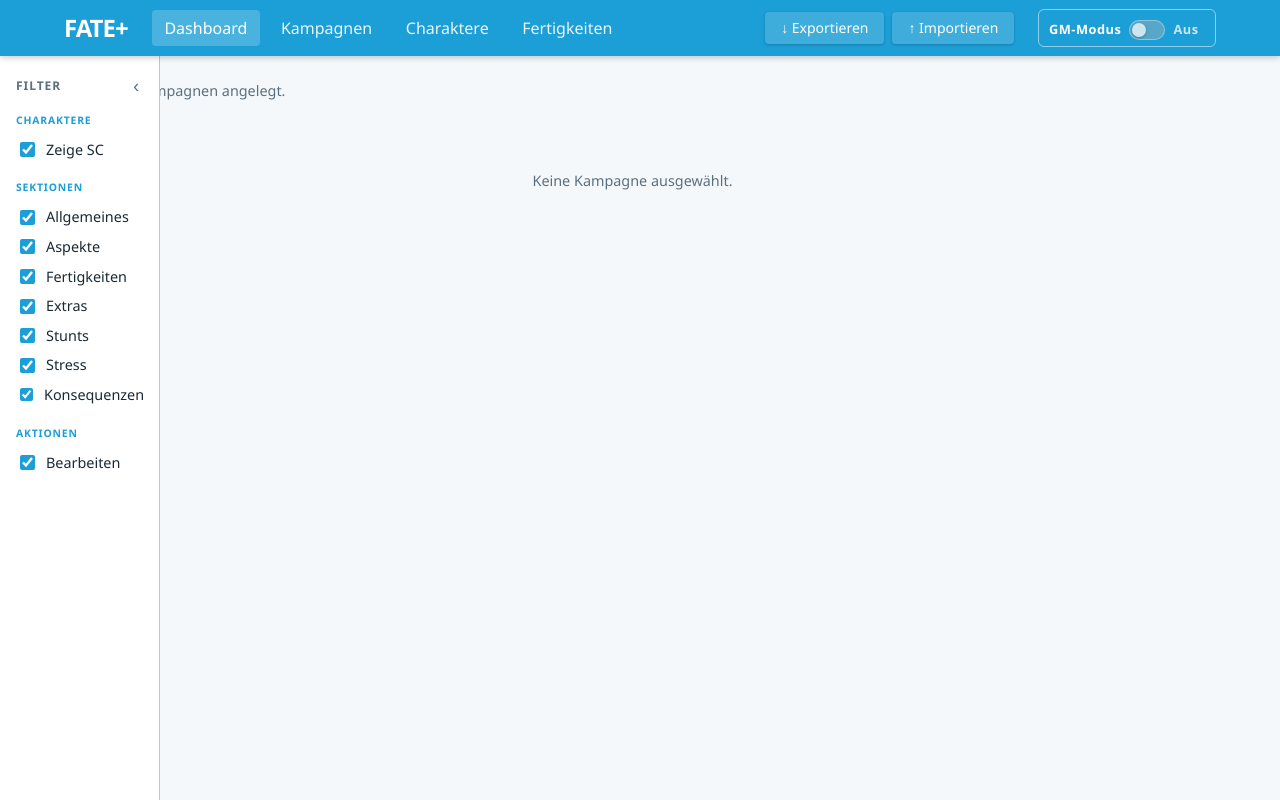
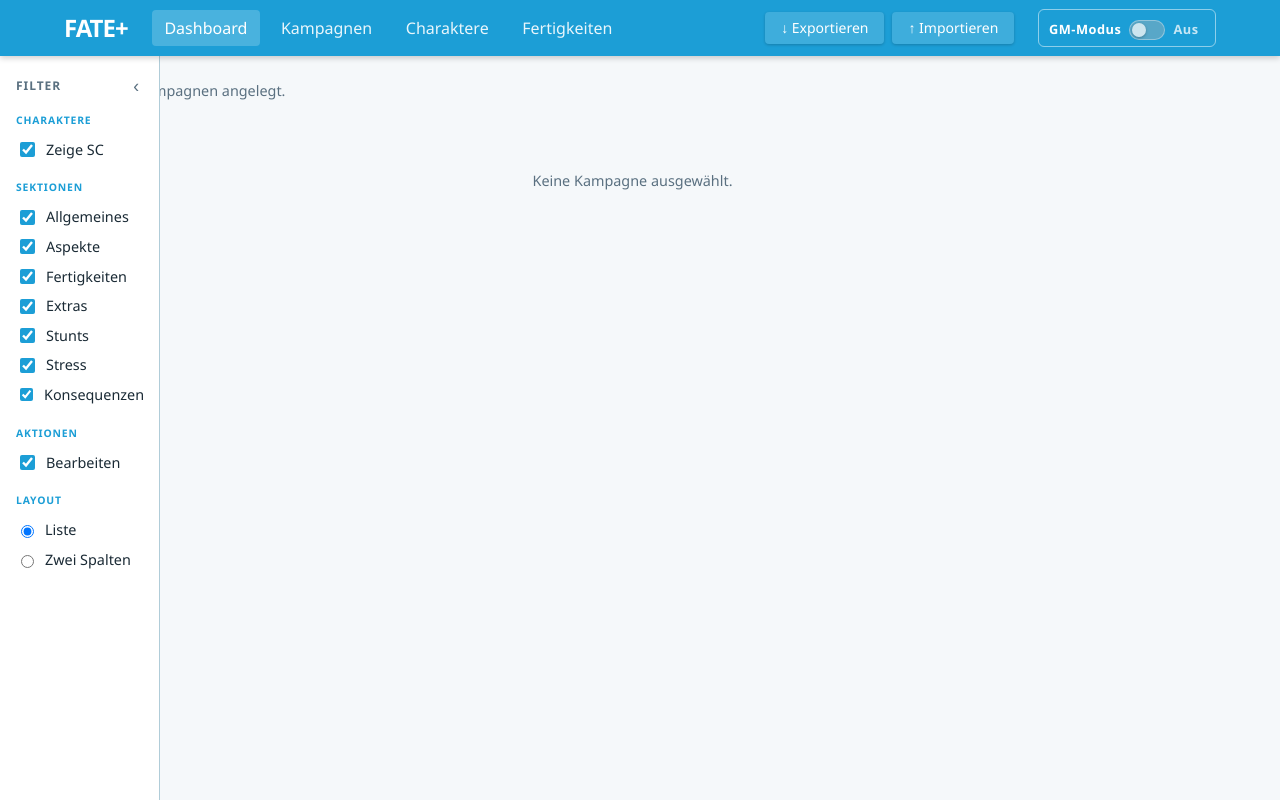
Before and after one commit to timengel/fate-copilot, a Vue app: page /dashboard in a window 1280 px wide. Built offline with nearby package versions, Linux system fonts and the light colour scheme.

Commit message:
feat: add layouts to dashboard

```diff
--- a/src/style.css
+++ b/src/style.css
@@ -134,6 +134,10 @@ a {
   min-height: 0;
   overflow-y: auto;
   scrollbar-gutter: stable;
+}
+
+body.dashboard-grid-active .app-main {
+  max-width: none;
 }
 
 @media (min-width: 901px) {
--- a/src/views/DashboardView.vue
+++ b/src/views/DashboardView.vue
@@ -20,6 +20,7 @@ const selectedCampaignId = ref<string | null>(null)
 const showSC = ref(true)
 const showNSC = ref(true)
 const showEditButton = ref(true)
+const dashboardLayout = ref<'list' | 'grid'>('list')
 
 const visibleSections = reactive({
   allgemeines: true,
@@ -71,6 +72,10 @@ watch(sidebarCollapsed, (val) => {
   document.body.classList.toggle('sidebar-collapsed', val)
 })
 
+watch(dashboardLayout, (val) => {
+  document.body.classList.toggle('dashboard-grid-active', val === 'grid')
+})
+
 onMounted(() => {
   // sidebar-no-transition disables the CSS transition on mount so the initial
   // padding-left jump is not animated. Double rAF ensures at least one frame
@@ -85,6 +90,7 @@ onMounted(() => {
 onUnmounted(() => {
   document.body.classList.remove('has-dashboard-sidebar')
   document.body.classList.remove('sidebar-collapsed')
+  document.body.classList.remove('dashboard-grid-active')
 })
 </script>
 
@@ -155,6 +161,18 @@ onUnmounted(() => {
             Bearbeiten
           </label>
         </div>
+
+        <div class="sidebar-group">
+          <div class="sidebar-group-label">Layout</div>
+          <label class="filter-label">
+            <input type="radio" v-model="dashboardLayout" value="list" />
+            Liste
+          </label>
+          <label class="filter-label">
+            <input type="radio" v-model="dashboardLayout" value="grid" />
+            Zwei Spalten
+          </label>
+        </div>
       </div>
     </aside>
 
@@ -222,6 +240,17 @@ onUnmounted(() => {
           Bearbeiten
         </label>
       </div>
+      <div class="filters-inline-row">
+        <span class="filters-inline-label">Layout:</span>
+        <label class="filter-label">
+          <input type="radio" v-model="dashboardLayout" value="list" />
+          Liste
+        </label>
+        <label class="filter-label">
+          <input type="radio" v-model="dashboardLayout" value="grid" />
+          Zwei Spalten
+        </label>
+      </div>
     </div>
 
     <div v-if="!selectedCampaignId" class="dashboard-empty">
@@ -233,7 +262,7 @@ onUnmounted(() => {
     <div v-else-if="characters.length === 0" class="dashboard-empty">
       Alle Charaktere sind ausgeblendet.
     </div>
-    <div v-else class="dashboard-stack">
+    <div v-else class="dashboard-stack" :class="{ 'dashboard-stack--grid': dashboardLayout === 'grid' }">
       <div v-for="character in characters" :key="character.id" class="dashboard-entry">
         <CharacterSheet
           v-if="editingId === character.id"
@@ -408,6 +437,18 @@ onUnmounted(() => {
   gap: 1.5rem;
 }
 
+.dashboard-stack--grid {
+  display: grid;
+  grid-template-columns: 1fr 1fr;
+  align-items: start;
+}
+
+@container main (width < 800px) {
+  .dashboard-stack--grid {
+    grid-template-columns: 1fr;
+  }
+}
+
 .dashboard-entry {
   background: var(--fate-white);
   border: 1px solid var(--fate-border);
```
